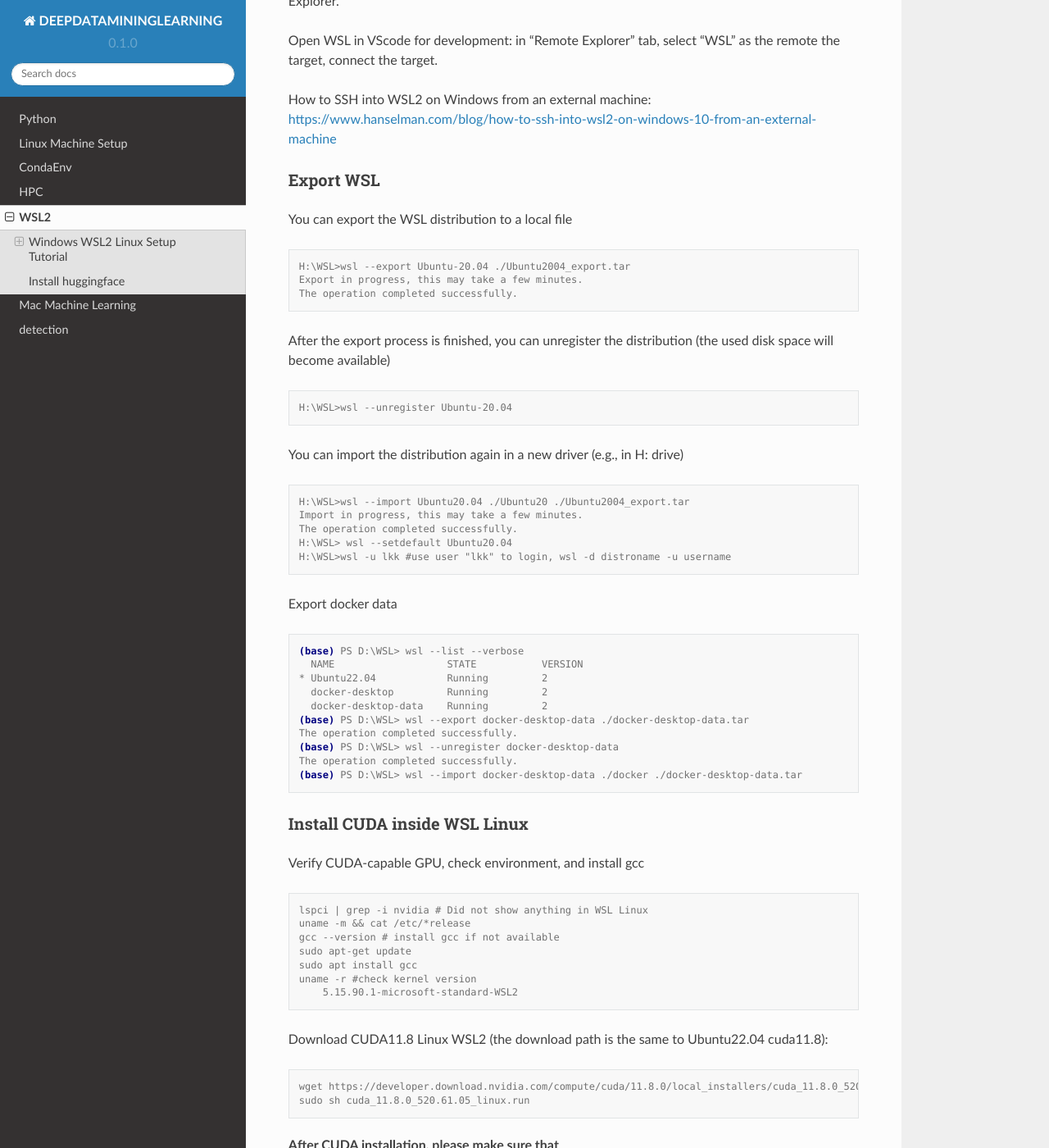
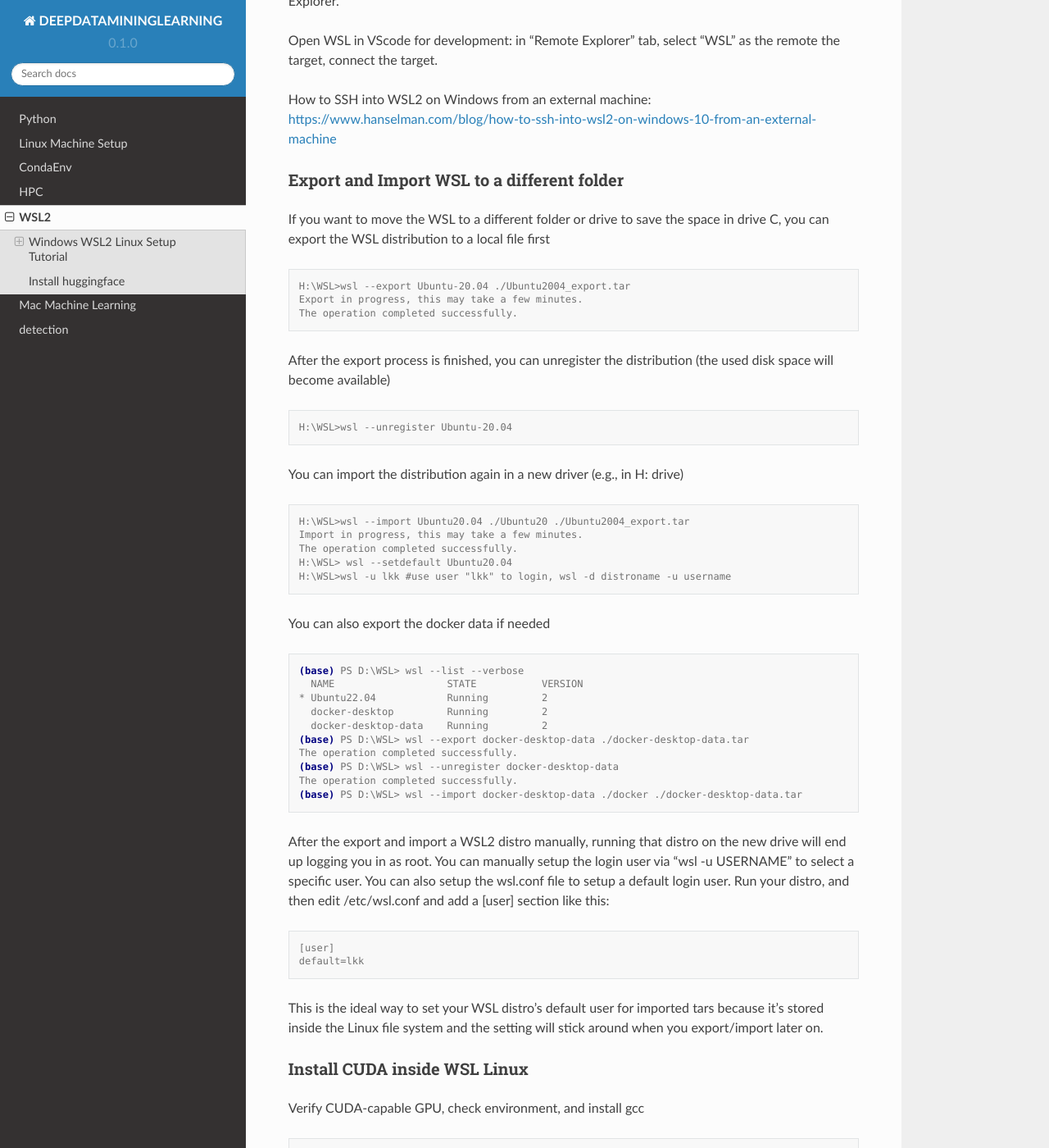
Before and after one commit to coderkj7/DeepDataMiningLearning_20251122, a Sphinx documentation site: the page built from docs/source/WSL2.rst, in a window 1280 px wide and 1400 px high, scrolled down 1922 px. Shown: the whole window at 82% size. Built offline with Sphinx 7.4.7 and the Read the Docs theme 2.0.0, drawn with Linux system fonts in a browser that asks for light colours.

Commit message:
update WSL2 default user

```diff
--- a/docs/source/HPC2.rst
+++ b/docs/source/HPC2.rst
@@ -41,7 +41,7 @@ File Transfer
 You have several options for transferring files to and from HPC:
    * You can employ the "scp" command for secure file copy.
    * The built-in file browser within JupyterLab allows you to upload or download files.
-   * Consider using "sshfs" to mount the HPC data folder onto your local system for easy access. In your local linux system:
+   * Consider using "sshfs" to mount the HPC data folder onto your local system for easy access. In your **local** linux system:
 
 .. code-block:: console
 
--- a/docs/source/WSL2.rst
+++ b/docs/source/WSL2.rst
@@ -75,9 +75,9 @@ Open WSL in VScode for development: in "Remote Explorer" tab, select "WSL" as th
 How to SSH into WSL2 on Windows from an external machine: https://www.hanselman.com/blog/how-to-ssh-into-wsl2-on-windows-10-from-an-external-machine
 
 
-Export WSL
-~~~~~~~~~~~~
-You can export the WSL distribution to a local file
+Export and Import WSL to a different folder
+~~~~~~~~~~~~~~~~~~~~~~~~~~~~~~~~~~~~~~~~~~~~
+If you want to move the WSL to a different folder or drive to save the space in drive C, you can export the WSL distribution to a local file first
 
 .. code-block:: console
 
@@ -101,7 +101,7 @@ You can import the distribution again in a new driver (e.g., in H: drive)
     H:\WSL> wsl --setdefault Ubuntu20.04
     H:\WSL>wsl -u lkk #use user "lkk" to login, wsl -d distroname -u username
 
-Export docker data
+You can also export the docker data if needed
 
 .. code-block:: console
 
@@ -116,6 +116,14 @@ Export docker data
     The operation completed successfully.
     (base) PS D:\WSL> wsl --import docker-desktop-data ./docker ./docker-desktop-data.tar
 
+After the export and import a WSL2 distro manually, running that distro on the new drive will end up logging you in as root. You can manually setup the login user via "wsl -u USERNAME" to select a specific user. You can also setup the wsl.conf file to setup a default login user. Run your distro, and then edit /etc/wsl.conf and add a [user] section like this:
+
+.. code-block:: console
+
+    [user]
+    default=lkk
+
+This is the ideal way to set your WSL distro's default user for imported tars because it's stored inside the Linux file system and the setting will stick around when you export/import later on.
 
 Install CUDA inside WSL Linux
 ~~~~~~~~~~~~~~~~~~~~~~~~~~~~~~
```
